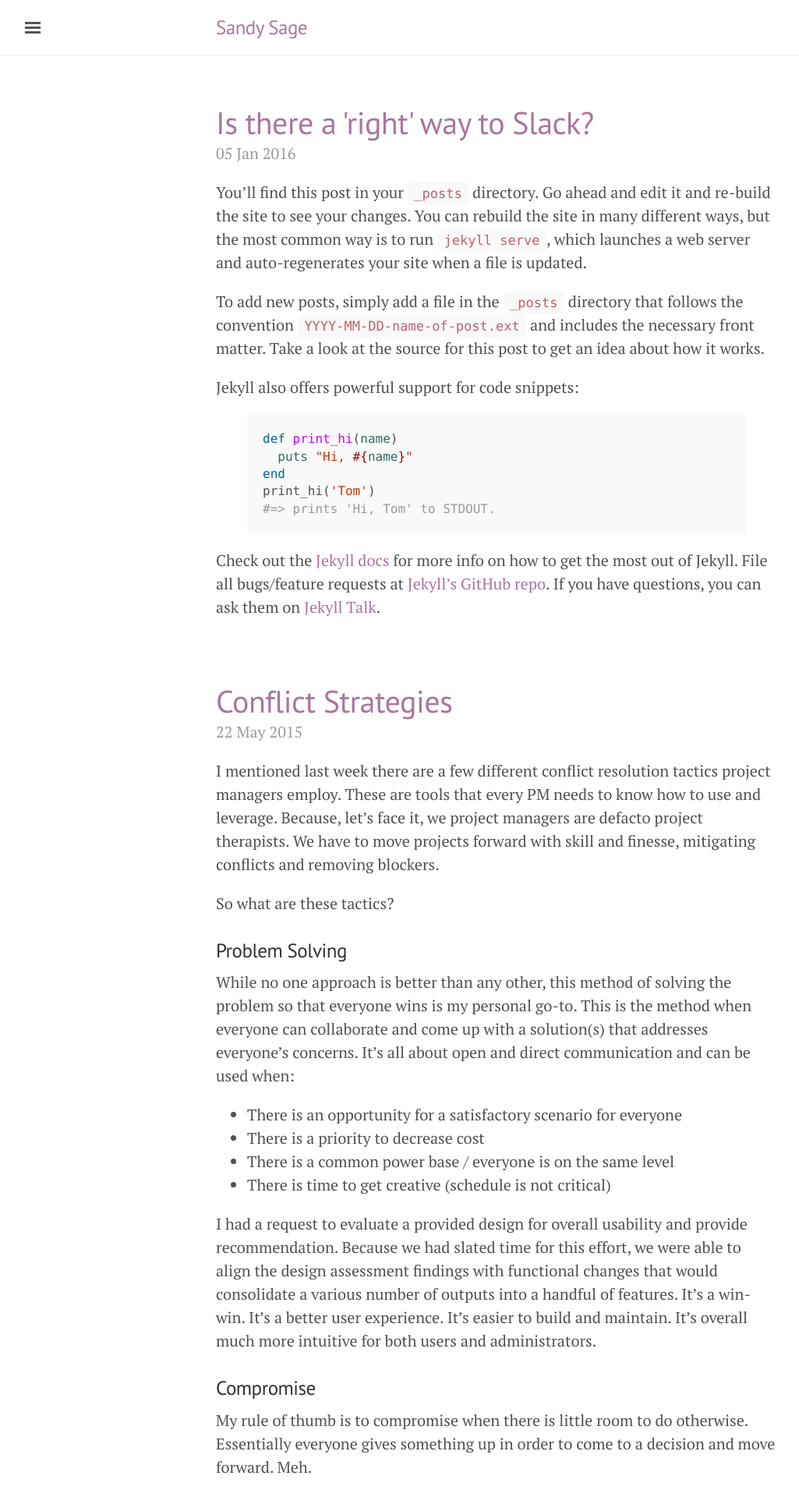
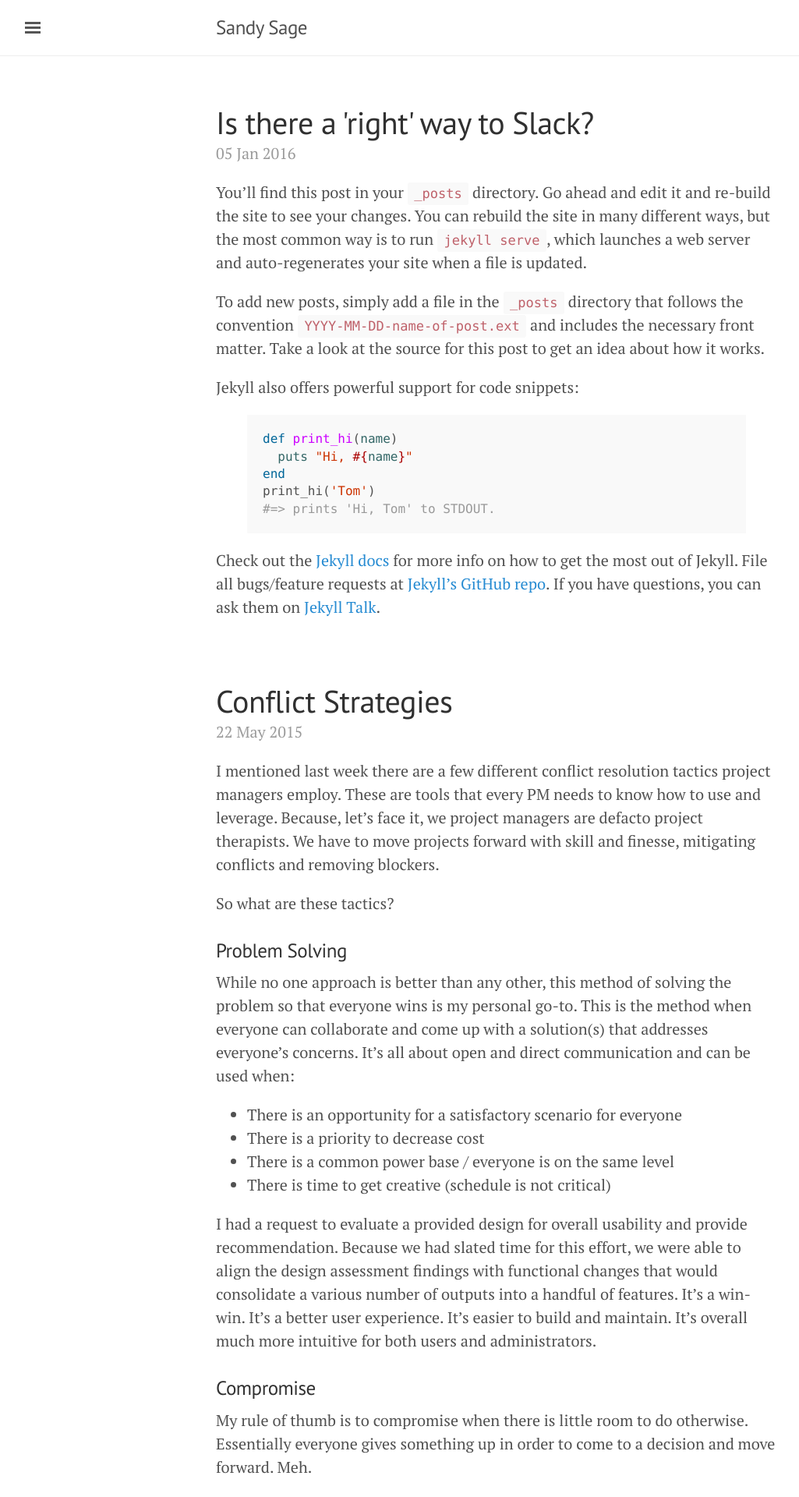
Before and after one commit to sandysage/sandysage.github.io, a Jekyll site: the page built from index.html, in a window 1280 px wide. Shown: the top 1920 px of the page at 78% size, without its empty margins (3-1028 px from the left). Built offline with Jekyll 4.4.1, drawn with Linux system fonts in a browser that asks for light colours; the list of posts is cut into pages by our own code.

Commit message:
reverting to base theme

```diff
--- a/_layouts/default.html
+++ b/_layouts/default.html
@@ -9,7 +9,6 @@
 
     <!-- Wrap is the content to shift when toggling the sidebar. We wrap the
          content to avoid any CSS collisions with our real content. -->
-   <body class="theme-base-0e">
     <div class="wrap">
       <div class="masthead">
         <div class="container">
```
